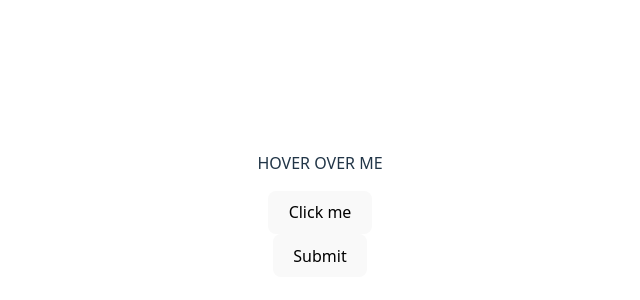
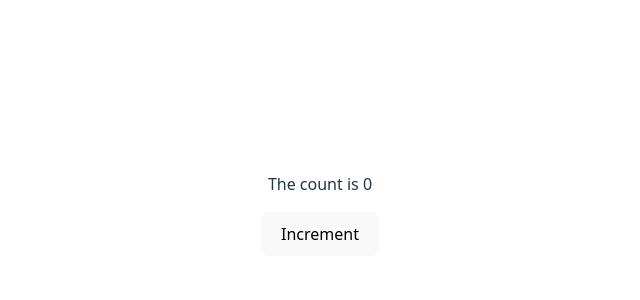
Before and after one commit to DevOlabode/Learning-React, a React (Vite) app: page / in a window 1280 px wide. Shown: the part 194-494 px from the top of the page, without its empty margins (320-960 px from the left). Built offline with nearby package versions, Linux system fonts and the light colour scheme.

Commit message:
`Added Counter component and removed Clicker and Form components from App.jsx`

```diff
--- a/src/App.jsx
+++ b/src/App.jsx
@@ -10,6 +10,7 @@
 import ShoppingList from './ShoppingList'
 import Clicker from './Clicker'
 import Form from './Form'
+import Counter from './Counter'
 
 const data = [
   {id: 1,item : 'Eggs', quantity : 12, completed : false},
@@ -20,8 +21,9 @@
 
 function App() {
   return <div>
-    <Clicker />
-  <Form />
+    <Counter />
+    {/* <Clicker />
+  <Form /> */}
     {/*
 
     <ShoppingList items={data}/>
--- /dev/null
+++ b/src/Counter.jsx
@@ -0,0 +1,13 @@
+export default function Counter(){
+    let num = 0
+    const incrementNum = ()=>{
+        num += 1;
+        console.log(num)
+    }
+    return (
+        <div>
+            <p>The count is {num}</p>
+            <button onClick={incrementNum}>Increment</button>
+        </div>
+    )
+}
```
